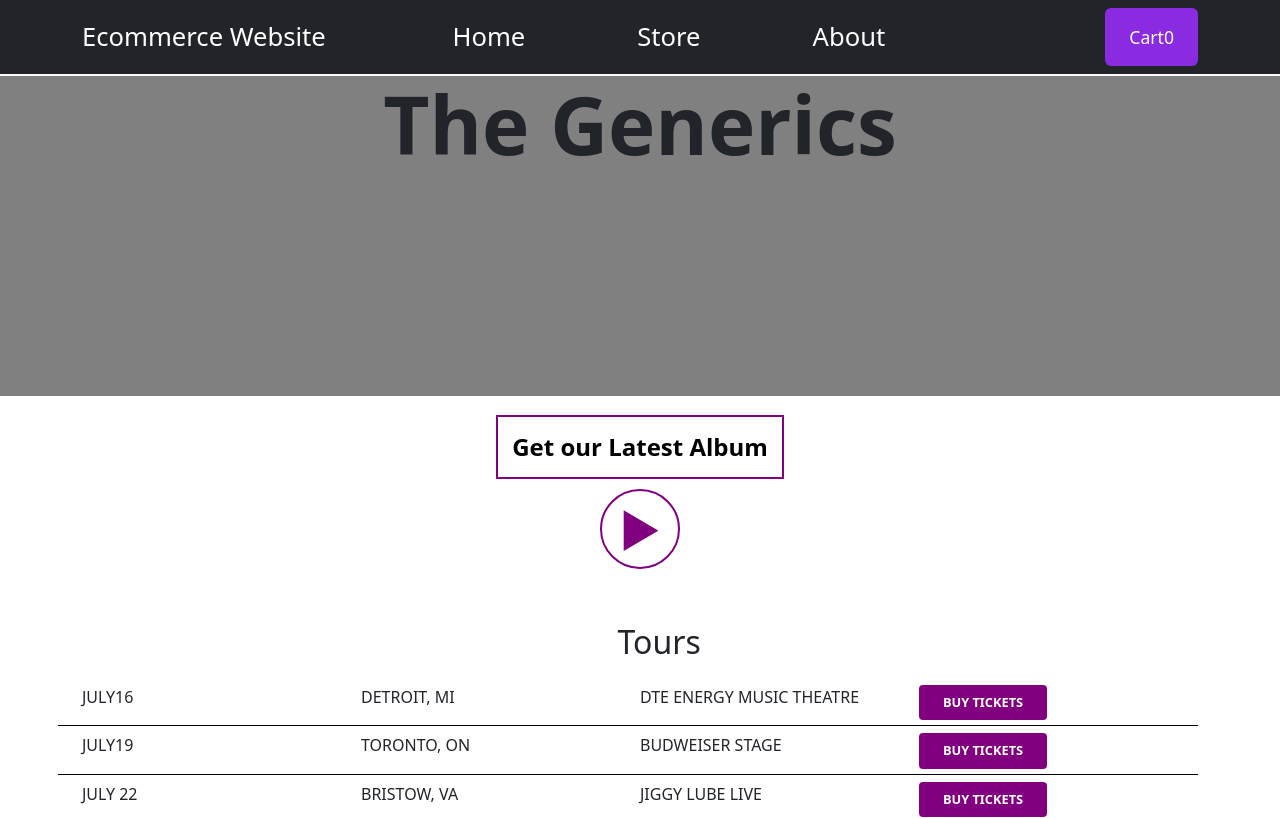
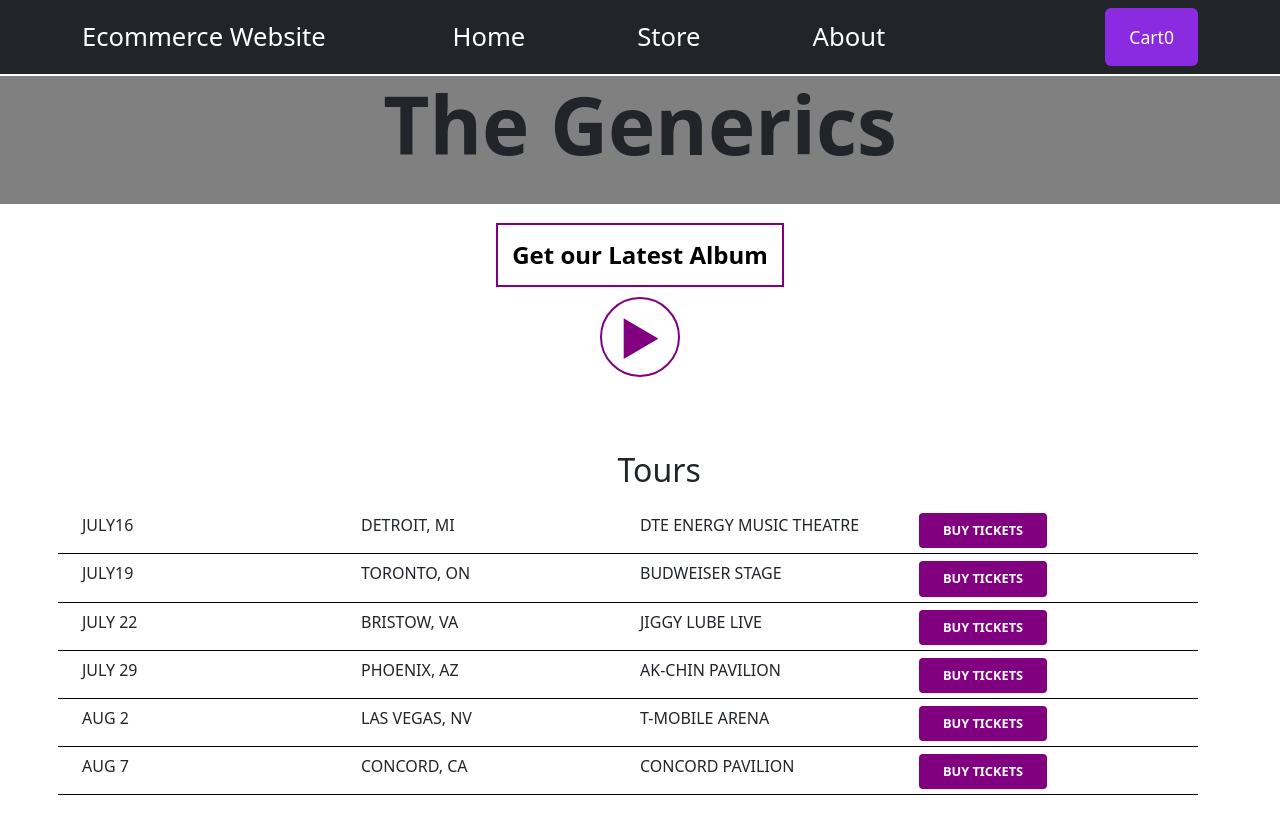
Before and after one commit to Dolly62/Ecommerce-Website, a React (Create React App) app: page /home in a window 1280 px wide. Shown: the top 819 px of the page. Built offline with nearby package versions, Linux system fonts and the light colour scheme.

Commit message:
Some updation in styling

```diff
--- a/src/components/Home/Home.js
+++ b/src/components/Home/Home.js
@@ -26,6 +26,16 @@ const Home = () => {
       name: "PHOENIX, AZ",
       address: "AK-CHIN PAVILION",
     },
+    {
+      date: "AUG 2",
+      name: "LAS VEGAS, NV",
+      address: "T-MOBILE ARENA",
+    },
+    {
+      date: "AUG 7",
+      name: "CONCORD, CA",
+      address: "CONCORD PAVILION",
+    }
   ];
   return (
     <Fragment>
--- a/src/components/Home/Home.module.css
+++ b/src/components/Home/Home.module.css
@@ -1,6 +1,6 @@
 .container{
     width: 50rem;
-    margin: 15px auto;
+    margin: 35px auto;
 }
 
 .mainRow h2{
--- a/src/components/Navbar/Heading.module.css
+++ b/src/components/Navbar/Heading.module.css
@@ -3,7 +3,7 @@
     display: flex;
     justify-content: center;
     background: grey;
-    height: 20rem;
+    height: 8rem;
 }
 
 .heading {
```
